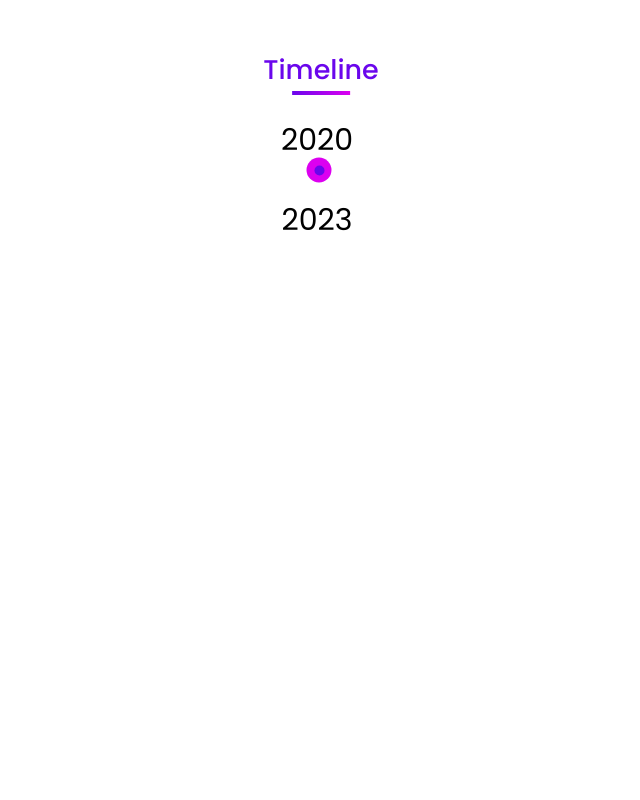
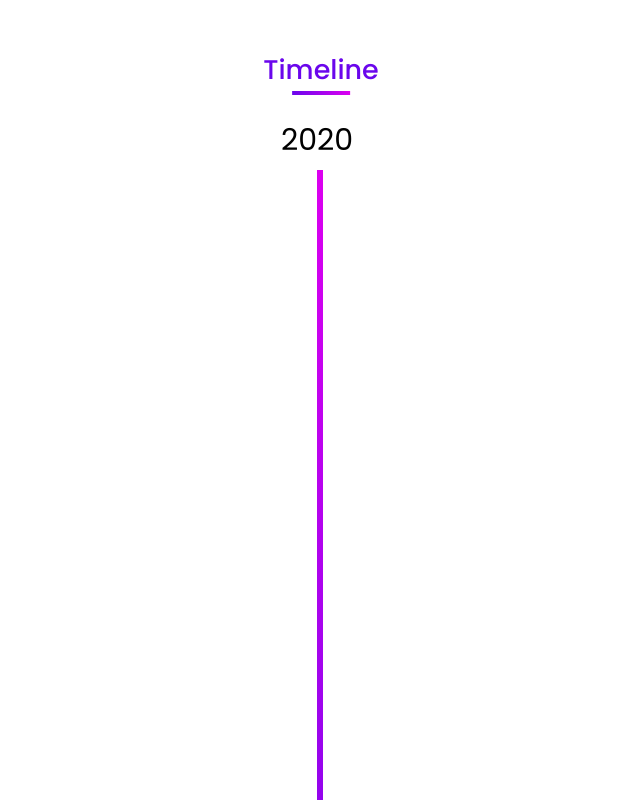
Before and after one commit to mieomieo/timeline, a React (Vite) app: page / in a window 1280 px wide. Shown: the top 800 px of the page, without its empty margins (319-959 px from the left). Built offline with nearby package versions, Linux system fonts and the light colour scheme; a web font is replaced by a local one.

Commit message:
new rule

```diff
--- a/src/components/TimelineList/TimelineList.module.css
+++ b/src/components/TimelineList/TimelineList.module.css
@@ -44,7 +44,7 @@
     transform: translateX(-1px);
     content: '';
     width: 6px;
-    height: 100%;
+    /* height: 100%; */
     background-image: linear-gradient(to top, rgb(106, 6, 236), rgb(220, 0, 240));
 }
 .container .timeline::before{
--- a/src/components/TimelineList/TimelineList.tsx
+++ b/src/components/TimelineList/TimelineList.tsx
@@ -1,43 +1,45 @@
 import styles from "./TimelineList.module.css";
 import { storage } from "../../fake.ts";
-import { useState,MouseEventHandler,useRef } from "react";
+import { useState, MouseEventHandler, useRef } from "react";
 import { v4 as uuidv4 } from "uuid";
 
 type EventItem = {
-  title: string,
-  content: string,
-  offsetY: number,
-  isCollapse: boolean
+  title: string;
+  content: string;
+  offsetY: number;
+  isCollapse: boolean;
 };
 
 function TimelineList() {
-  const listTmp:EventItem[] = []
+  const listTmp: EventItem[] = [];
   const [listEventItem, setListEventItem] = useState(listTmp);
+  const timeLineRef = useRef<HTMLDivElement>(null);
+  const [date, setDate] = useState<number | undefined>();
+  const [lists, setLists] = useState(storage);
+  const [heightOfTimeLine, setHeightOfTimeLine] = useState(1000);
 
-
-  const timeLineRef = useRef(null);
-  const[date,setDate]=useState<number | undefined>();
-  const [lists, setLists] = useState(storage);
   const handleDelete = (id: string) => {
     const newArr = lists.filter((item) => item.id !== id);
     setLists([...newArr]);
   };
 
-  const handleChooseTimeline: MouseEventHandler<HTMLDivElement> = (e) =>{
-    const heightOfTimeLine = timeLineRef.current.getBoundingClientRect().height;
-    console.log("heightOfTimeLine:",heightOfTimeLine);
-
-    const logPercent = Math.floor((e.pageY-170)/heightOfTimeLine*100);
-    console.log("value: ",`${logPercent} %`) ;
-    const day = Math.floor(1095*logPercent/100);
+  const handleChooseTimeline: MouseEventHandler<HTMLDivElement> = (e) => {
+    // const heightOfTimeLine:number | undefined = timeLineRef.current.getBoundingClientRect().height;
+    // console.log(heightOfTimeLine);
+    // setHeightOfTimeLine(heightOfTimeLine);
+    const heightOfTimeLine = 1000;
+    const logPercent = Math.floor(((e.pageY - 170) / heightOfTimeLine) * 100);
+    console.log("value: ", `${logPercent} %`);
+    const day = Math.floor((1095 * logPercent) / 100);
     setDate(day);
-    console.log("Day:",day);
+    console.log("Day:", day);
     setLists((prevLists) => [
       ...prevLists,
       {
         id: uuidv4(),
         title: "..aaaa.",
-        content: "Lorem ipsum dolor sit amet consectetur adipisicing elit. Dolorem eaque quidem esse? Incidunt, odit beatae?",
+        content:
+          "Lorem ipsum dolor sit amet consectetur adipisicing elit. Dolorem eaque quidem esse? Incidunt, odit beatae?",
         createAt: "...",
       },
     ]);
@@ -48,12 +50,11 @@ function TimelineList() {
       <p>id:{list.id}</p>
       <h3 className={styles.title}>{list.title}</h3>
       <p>{list.content}</p>
-      <a >Edit &gt;</a>
+      <a>Edit &gt;</a>
       <a onClick={() => handleDelete(list.id)} className={styles["delete-btn"]}>
         Delete
       </a>
-      <span  className={styles.circle}>
-      </span>
+      <span className={styles.circle}></span>
       <span className={styles.line}></span>
       <span className={styles.date}>{list.createAt}</span>
     </li>
@@ -65,7 +66,12 @@ function TimelineList() {
         <h3 className={styles.heading}>Timeline</h3>
         <div className={styles.container}>
           <ul>{listItems}</ul>
-          <div ref={timeLineRef} onClick={ handleChooseTimeline} className={styles.timeline}>
+          <div
+            style={{ height: `${heightOfTimeLine}px` }}
+            ref={timeLineRef}
+            onClick={handleChooseTimeline}
+            className={styles.timeline}
+          >
             <div className={styles.circleBottom}></div>
             <div>{date}</div>
           </div>
```
